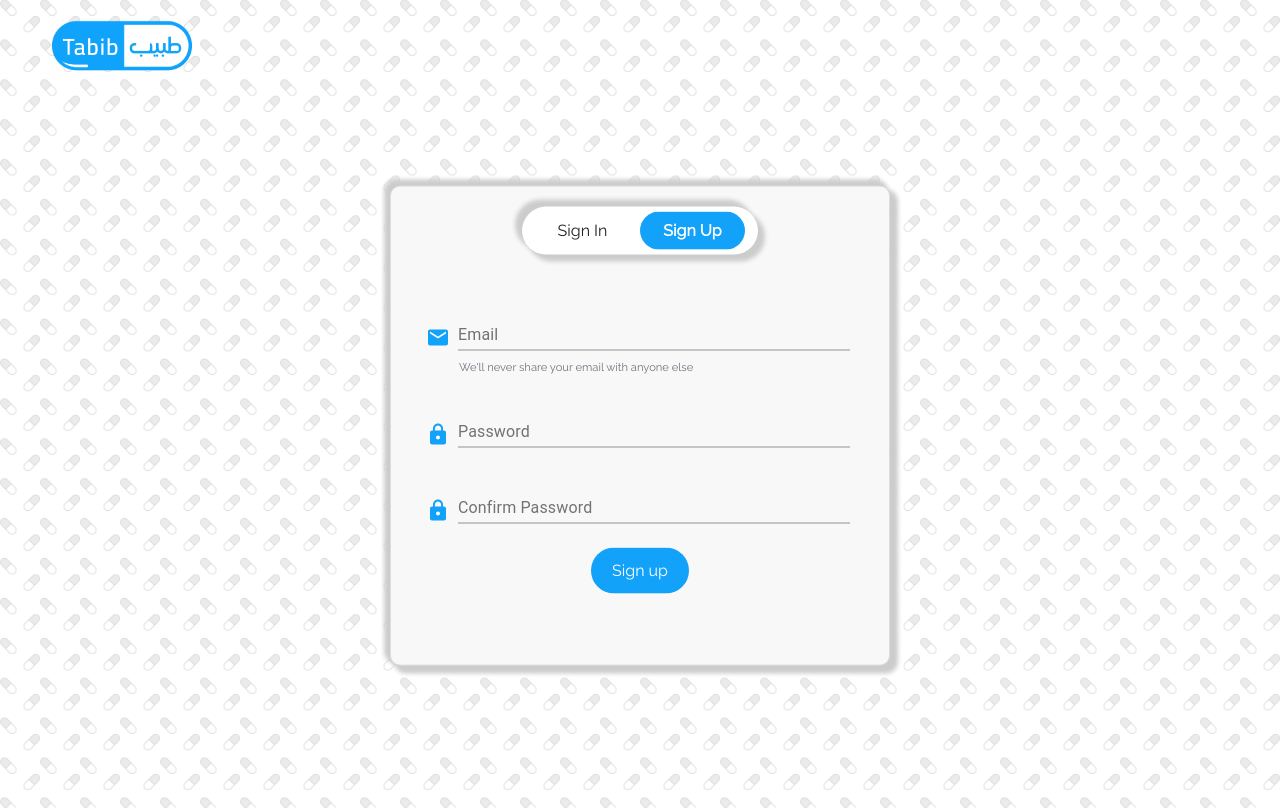
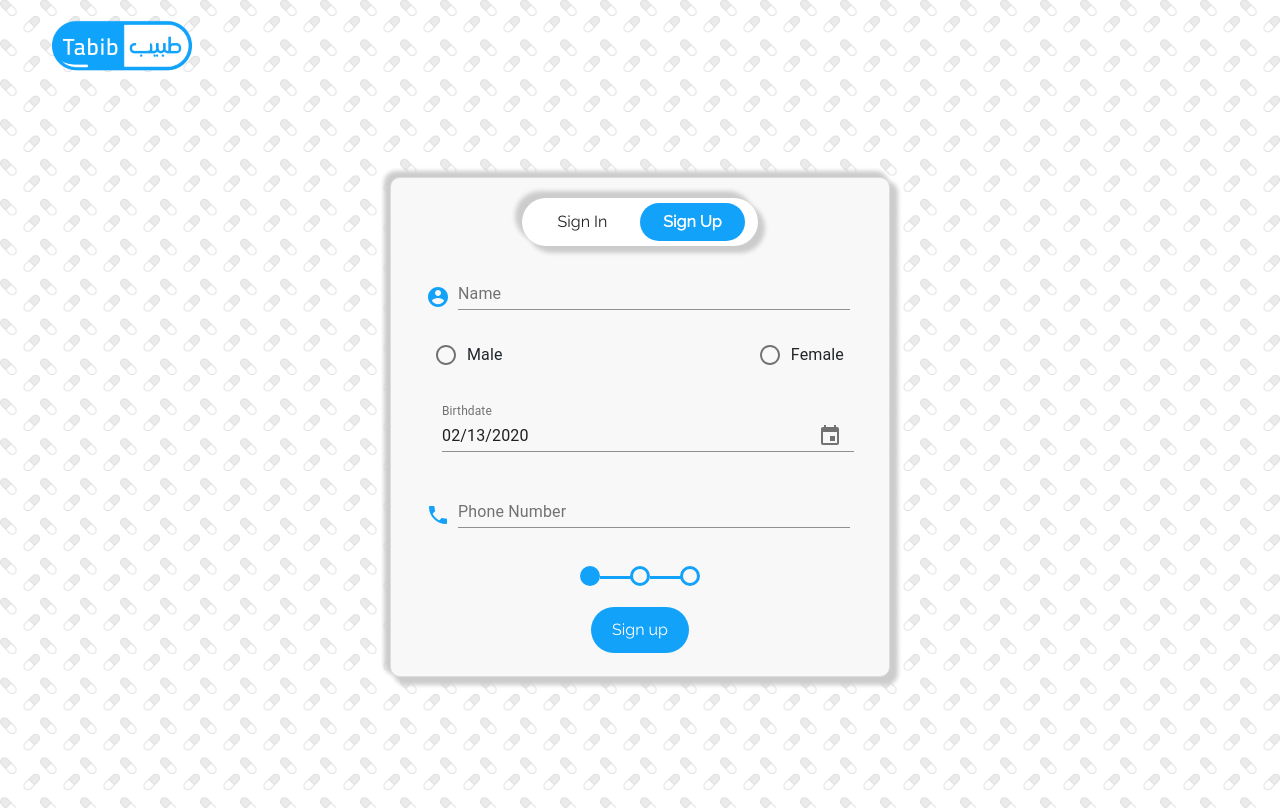
Before and after one commit to ParrotStone/Tabib-Web-Application, a React (Create React App) app: page /signup in a window 1280 px wide. Built offline with nearby package versions, Linux system fonts and the light colour scheme.

Commit message:
Finished Signup design along w/ animations

```diff
--- a/package.json
+++ b/package.json
@@ -20,7 +20,8 @@
     "react": "^16.12.0",
     "react-dom": "^16.12.0",
     "react-router-dom": "^5.1.2",
-    "react-scripts": "3.3.1"
+    "react-scripts": "3.3.1",
+    "react-transition-group": "^4.3.0"
   },
   "scripts": {
     "start": "react-scripts start",
--- a/src/components/common/progressBar.jsx
+++ b/src/components/common/progressBar.jsx
@@ -1,13 +1,23 @@
 import React from "react";
 
-const ProgressBar = props => {
+const ProgressBar = ({ currentStep, handleProgressChange }) => {
+  // Represents the number of the steps
+  const steps = [1, 2, 3];
+
   return (
     <React.Fragment>
-      <ul id="progressbar">
-        <li class="active"></li>
-        <li></li>
-        <li></li>
-      </ul>
+      <div className="progress-wrapper">
+        {steps.map(step => (
+          <span
+            key={step}
+            onClick={handleProgressChange}
+            className={`progress-span ${
+              currentStep >= step ? "current-step" : ""
+            }`}
+            id={step}
+          ></span>
+        ))}
+      </div>
     </React.Fragment>
   );
 };
--- a/src/components/home/main.css
+++ b/src/components/home/main.css
@@ -14,7 +14,8 @@
     font-family: Raleway, sans-serif;
     font-size: 1.2rem;
     position: relative;
-    overflow-x: hidden;
+    /*Y axis to hide the scroll bar on animating the signup steps*/
+    overflow: hidden;
 }
 
 div.overlay {
@@ -105,7 +106,7 @@
     top: 50%;
     left: 50%;
     transform: translate(-50%, -43%);
-    height: 480px;
+    height: 500px;
     width: 500px;
     background: #f8f8f8;
     padding: 20px;
@@ -153,66 +154,49 @@
     border-radius: 30px;
 }
 
-.progress-wrapper > span {
-    width: 5px;
-    height: 5px;
-    background: var(--primary-color);
-    border-radius: 50%;
+div.progress-wrapper {
+    height: 30px;
+    width: 200px;
+    margin: auto;
+    display: flex;
+    justify-content: center;
 }
 
-/*HERE*/
-#progressbar {
-    margin-bottom: 30px;
-    overflow: hidden;
-    /*CSS counters to number the steps*/
-    counter-reset: step;
+div.progress-wrapper > span.progress-span {
+    cursor: pointer;
+    align-self: center;
+    width: 10px;
+    height: 10px;
+    padding: 7px;
+    border: 3px solid var(--primary-color);
+    border-radius: 50%;
+    margin-left: 15px;
+    margin-right: 15px;
+    transition: 0.5s ease;
 }
 
-#progressbar li {
-    list-style-type: none;
-    width: 33.33%;
-    height: 10px;
-    border-radius: 50%;
-    float: left;
-    position: relative;
+div.progress-wrapper > span::after {
+    content: "";
+    display: block;
+    height: 3px;
+    padding-right: 10px;
+    border-right: 33px solid var(--primary-color);
 }
 
-#progressbar li:before {
-    content: "";
-    counter-increment: step;
-    width: 20px;
-    line-height: 20px;
-    display: block;
-    font-size: 10px;
-    color: var(--primary-color);
-    background: white;
-    border-radius: 3px;
-    margin: 0 auto 5px auto;
+div.progress-wrapper > span:last-child::after {
+    border: none;
 }
 
-/*progressbar connectors*/
-#progressbar li:after {
-    content: "";
-    width: 100%;
-    height: 2px;
-    background: white;
-    position: absolute;
-    left: -50%;
-    top: 9px;
-    z-index: -1; /*put it behind the numbers*/
+.current-step {
+    background: var(--primary-color);
 }
 
-#progressbar li:first-child:after {
-    /*connector not needed before the first step*/
-    content: none;
-}
-
-/*marking active/completed steps green*/
-/*The number of the step and the connector before it = green*/
-#progressbar li.active:before,
-#progressbar li.active:after {
-    background: var(--primary-color);
-    color: white;
+div.submit-wrapper {
+    position: absolute;
+    top: 72%;
+    /*Centering it at the middle horizontally*/
+    left: 50%;
+    transform: translateX(-50%);
 }
 
 /*The main diagnosis area styles*/
@@ -263,3 +247,46 @@
 .btn-action > button {
     border-radius: 30px !important;
 }
+
+/*------------------------------------------------*/
+/*----------------Animation Styles----------------*/
+/*------------------------------------------------*/
+
+/*Appear state*/
+/*When the element first mounted into the DOM*/
+/*.slide-appear {
+    opacity: 0;
+}
+
+.slide-appear-active {
+    opacity: 1;
+    transition: all 1s linear;
+}
+*/
+/*Enter state*/
+.slide-enter {
+    opacity: 0;
+    transform: scale(0.97) translateY(5px);
+}
+
+.slide-enter-active {
+    opacity: 1;
+    transform: scale(1) translateY(0);
+    transition: all 0.5s linear;
+}
+
+/*Leave state*/
+.slide-exit {
+    opacity: 0;
+    transform: scale(1) translateY(0);
+}
+
+.slide-exit-active {
+    opacity: 0;
+    transform: scale(0.97) translateY(5px);
+    transition: all 0.5s linear;
+}
+
+.slide-exit-done {
+    opacity: 0;
+}
--- a/src/components/signup/emailInfo.jsx
+++ b/src/components/signup/emailInfo.jsx
@@ -9,6 +9,7 @@
 import VisibilityOff from "@material-ui/icons/VisibilityOff";
 import IconButton from "@material-ui/core/IconButton";
 import LockIcon from "@material-ui/icons/Lock";
+import FormControl from "@material-ui/core/FormControl";
 
 class EmailInfo extends React.Component {
   render() {
@@ -18,6 +19,8 @@
       showPassword,
       confirmPassword
     } = this.props.values;
+
+    const { handleChange, handlePasswordVis } = this.props;
 
     return (
       <React.Fragment>
@@ -32,7 +35,7 @@
                 label="Email"
                 name="email"
                 fullWidth
-                onChange={this.props.handleChange}
+                onChange={handleChange}
                 defaultValue={email}
                 type="email"
               />
@@ -45,48 +48,64 @@
             <Grid item>
               <LockIcon color="primary" />
             </Grid>
-            <Grid item style={{ width: "400px" }}>
-              <TextField
+            <Grid item>
+              <FormControl style={{ width: "390px" }}>
+                <InputLabel htmlFor="standard-adornment-password">
+                  Password
+                </InputLabel>
+                <Input
                   id="password"
                   type={showPassword ? "text" : "password"}
                   defaultValue={password}
                   label="Password"
+                  name="password"
                   fullWidth
-                onChange={this.props.handleChange}
+                  onChange={handleChange}
                   endAdornment={
                     <InputAdornment position="end">
                       <IconButton
                         aria-label="toggle password visibility"
-                      onClick={this.props.handleChange}
+                        onClick={handlePasswordVis}
                       >
                         {showPassword ? <Visibility /> : <VisibilityOff />}
                       </IconButton>
                     </InputAdornment>
                   }
                 />
+              </FormControl>
             </Grid>
           </Grid>
           <Grid container spacing={1} alignItems="flex-end" className="mt-4">
             <Grid item>
               <LockIcon color="primary" />
             </Grid>
-            <Grid item style={{ width: "400px" }}>
-              <TextField
+            <Grid item>
+              <FormControl style={{ width: "390px" }}>
+                <InputLabel htmlFor="standard-adornment-password">
+                  Confirm Password
+                </InputLabel>
+                <Input
                   id="confirm-password"
+                  name="confirmPassword"
                   type={showPassword ? "text" : "password"}
                   defaultValue={confirmPassword}
                   label="Confirm Password"
                   fullWidth
-                onChange={this.props.handleChange}
+                  onChange={handleChange}
+                  endAdornment={
+                    <InputAdornment position="end">
+                      <IconButton
+                        aria-label="toggle password visibility"
+                        onClick={handlePasswordVis}
+                      >
+                        {showPassword ? <Visibility /> : <VisibilityOff />}
+                      </IconButton>
+                    </InputAdornment>
+                  }
                 />
+              </FormControl>
             </Grid>
           </Grid>
-          <button
-            className="btn signup-btn d-block mt-4 mx-auto"
-            onClick={() => this.props.nextStep()}
-          >
-            Sign up
-          </button>
         </div>
       </React.Fragment>
     );
--- a/src/components/signup/formPersonalInfo.jsx
+++ b/src/components/signup/formPersonalInfo.jsx
@@ -19,7 +19,7 @@
     return (
       <React.Fragment>
         <MuiPickersUtilsProvider utils={DateFnsUtils}>
-          <div className="container-fluid d-flex flex-column align-items-center mt-4">
+          <div className="container-fluid d-flex flex-column align-items-center mt-3">
             <Grid container spacing={1} alignItems="flex-end">
               <Grid item>
                 <AccountCircle color="primary" />
@@ -41,14 +41,14 @@
               direction="row"
               alignItems="center"
               className="mt-4"
-              style={{ width: "400px" }}
+              style={{ width: "440px" }}
             >
               <RadioGroup
                 aria-label="gender"
                 name="gender"
                 value={gender}
                 onChange={this.props.handleChange}
-                className="d-flex flex-row justify-content-between w-100 ml-4"
+                className="d-flex flex-row justify-content-between w-100 ml-3"
               >
                 <FormControlLabel
                   value="male"
@@ -101,12 +101,6 @@
                 />
               </Grid>
             </Grid>
-            <button
-              className="btn signup-btn d-block mt-4 mx-auto"
-              onClick={() => this.props.nextStep()}
-            >
-              Sign up
-            </button>
           </div>
         </MuiPickersUtilsProvider>
       </React.Fragment>
--- a/src/components/signup/signup.jsx
+++ b/src/components/signup/signup.jsx
@@ -5,13 +5,15 @@
 import PersonalInfoForm from "./formPersonalInfo";
 import HealthInfo from "./formHealthInfo";
 import EmailInfo from "./emailInfo";
+import ProgressBar from "../common/progressBar";
+import { CSSTransition, TransitionGroup } from "react-transition-group";
 
 class SignupBox extends React.Component {
   constructor(props) {
     super(props);
 
     this.state = {
-      step: 3,
+      step: 1,
       name: "",
       gender: "",
       birthdate: this.getDateFormat(new Date()),
@@ -29,6 +31,23 @@
   getDateFormat(timeDate) {
     return timeDate.toISOString().split("T")[0];
   }
+
+  // Handle the progress bar change
+  handleProgressChange = ev => {
+    // Getting the last num of the id to identify the steps
+    const desiredStep = Number(ev.target.id);
+    this.setState({ step: desiredStep });
+  };
+
+  handleSubmit = () => {
+    if (this.state.step < 3) {
+      this.nextStep();
+      return;
+    }
+
+    // Call the back end and re-direct towards the homie
+    console.log("Here's the date");
+  };
 
   // Proceed to the next step
   nextStep = () => {
@@ -50,13 +69,18 @@
     }
 
     // Check if the event raised was from an type checkbox w/ checked property
-    if (event.target.checked !== undefined) {
+    if (event.target.type === "checkbox") {
       this.setState({ smokingCheckBox: event.target.checked });
       return;
     }
 
     event.persist();
     this.setState({ [event.target.name]: event.target.value });
+  };
+
+  // Handle the password visibility icon
+  handlePasswordVis = event => {
+    this.setState({ showPassword: !this.state.showPassword });
   };
 
   getMarkup = () => {
@@ -70,7 +94,8 @@
       weight,
       email,
       password,
-      confirmPassword
+      confirmPassword,
+      showPassword
     } = this.state;
 
     const inputFields = {
@@ -83,7 +108,8 @@
       weight,
       email,
       password,
-      confirmPassword
+      confirmPassword,
+      showPassword
     };
 
     switch (this.state.step) {
@@ -111,6 +137,7 @@
             prevStep={this.prevStep}
             values={inputFields}
             handleChange={this.handleChange}
+            handlePasswordVis={this.handlePasswordVis}
           />
         );
       default:
@@ -134,7 +161,31 @@
           <div className="container d-flex justify-content-center">
             <BtnGroup signupSelected={true} signinSelected={false} />
           </div>
-          {this.getMarkup()}
+          <TransitionGroup component={null}>
+            <CSSTransition
+              key={this.state.step}
+              in={true}
+              timeout={500}
+              appear={true}
+              classNames="slide"
+            >
+              {this.getMarkup()}
+            </CSSTransition>
+          </TransitionGroup>
+          <div className="submit-wrapper">
+            <div className="container mt-4">
+              <ProgressBar
+                currentStep={this.state.step}
+                handleProgressChange={this.handleProgressChange}
+              />
+            </div>
+            <button
+              className="btn signup-btn d-block mt-3 mx-auto"
+              onClick={this.handleSubmit}
+            >
+              Sign up
+            </button>
+          </div>
         </div>
       </ThemeProvider>
     );
```
Also changed, not shown: src/components/signup/formHealthInfo.jsx (+1 -8 lines). Lines whose indentation alone changed are shown as unchanged.
